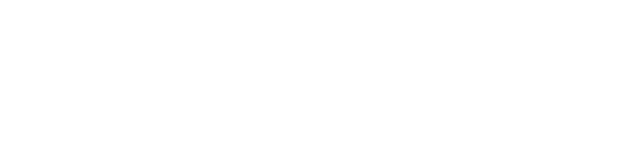
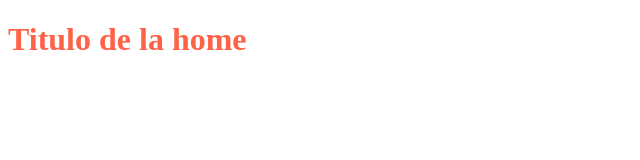
Before and after one commit to elijimenezacaro/proyecto3_git, a plain HTML site: page index.html in a window 1280 px wide. Shown: the whole page, without its empty margins (0-640 px from the left). Drawn offline with Linux system fonts and the light colour scheme.

Commit message:
titulo de pagina con estilos

```diff
--- a/css/style.css
+++ b/css/style.css
@@ -0,0 +1,3 @@
+h1 {
+    color: tomato;
+}
--- a/index.html
+++ b/index.html
@@ -12,7 +12,7 @@
     <div class="wrapper">
         <header> </header>
         <main>
-
+            <h1>Titulo de la home</h1>
         </main>
         <footer></footer>
     </div>
```
